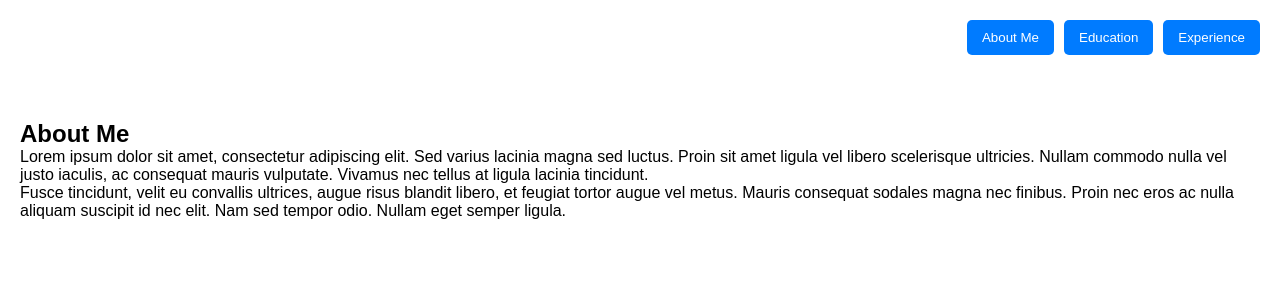
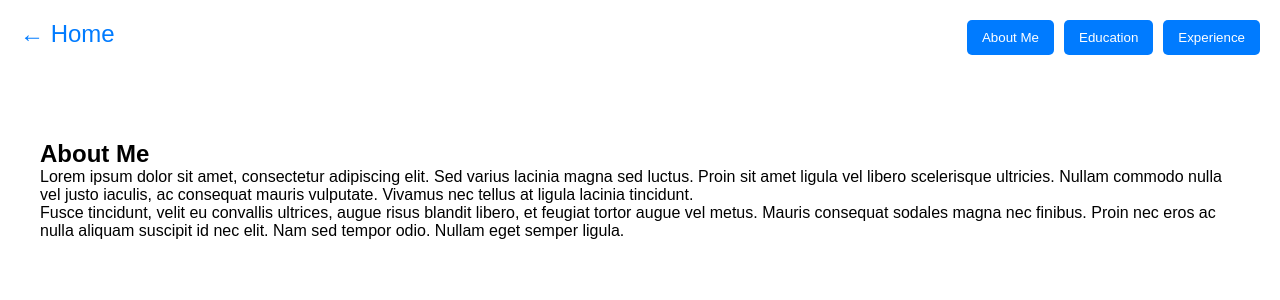
Before and after one commit to Thapelo-Molosiwa/Portfolio_Projects, a React (Vite) app in the folder React/Final_project/front-end/: page /about in a window 1280 px wide. Shown: the top 300 px of the page. Built offline with nearby package versions, Linux system fonts and the light colour scheme.

Commit message:
Added home button

```diff
--- a/React/Final_project/front-end/components/pages/about/About.jsx
+++ b/React/Final_project/front-end/components/pages/about/About.jsx
@@ -1,7 +1,10 @@
-import React, { useState } from 'react';
+import React from 'react';
+import { useNavigate } from 'react-router-dom';
+import { useState } from 'react';
 import '../about/about.css';
 
 const About = () => {
+  const navigate = useNavigate();
   const [visibleSection, setVisibleSection] = useState('about-me');
 
   const handleButtonClick = (id) => {
@@ -17,8 +20,17 @@ const About = () => {
     }
   };
 
+  const handleBackClick = () => {
+    navigate('/');
+  };
+
   return (
     <div className="about">
+      <div className="top-bar">
+        <button className="back-button" onClick={handleBackClick}>
+          &#8592; Home
+        </button>
+      </div>
       <div className="nav-buttons">
         <button onClick={() => handleButtonClick('about-me')}>About Me</button>
         <button onClick={() => handleButtonClick('education')}>Education</button>
@@ -62,6 +74,6 @@ const About = () => {
       )}
     </div>
   );
-}
+};
 
 export default About;
--- a/React/Final_project/front-end/components/pages/about/about.css
+++ b/React/Final_project/front-end/components/pages/about/about.css
@@ -1,4 +1,4 @@
-/* styles.css */
+/* about.css */
 
 .about {
   padding: 20px;
@@ -26,3 +26,26 @@
 .nav-buttons button:hover {
   background-color: #0056b3;
 }
+
+.top-bar {
+  position: fixed;
+  top: 20px;
+  left: 20px;
+  z-index: 1000;
+}
+
+.back-button {
+  background: none;
+  border: none;
+  color: #007bff;
+  font-size: 1.5rem;
+  cursor: pointer;
+}
+
+.back-button:hover {
+  color: #0056b3;
+}
+
+section {
+  padding: 20px;
+}
```
Also changed, not shown: React/Final_project/front-end/components/images/Gemini_Generated_Image_1gm7v91gm7v91gm7.jpg (deleted), React/Final_project/front-end/components/images/WhatsApp Image 2024-07-30 at 9.52.10 AM.jpeg (added). Lines whose indentation alone changed are shown as unchanged.
